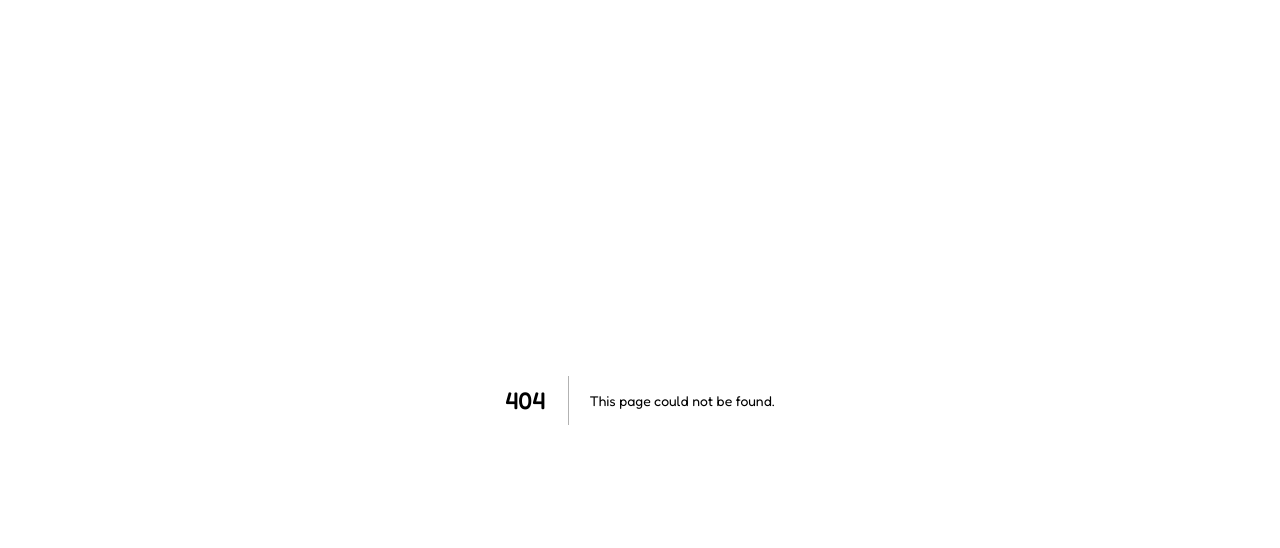
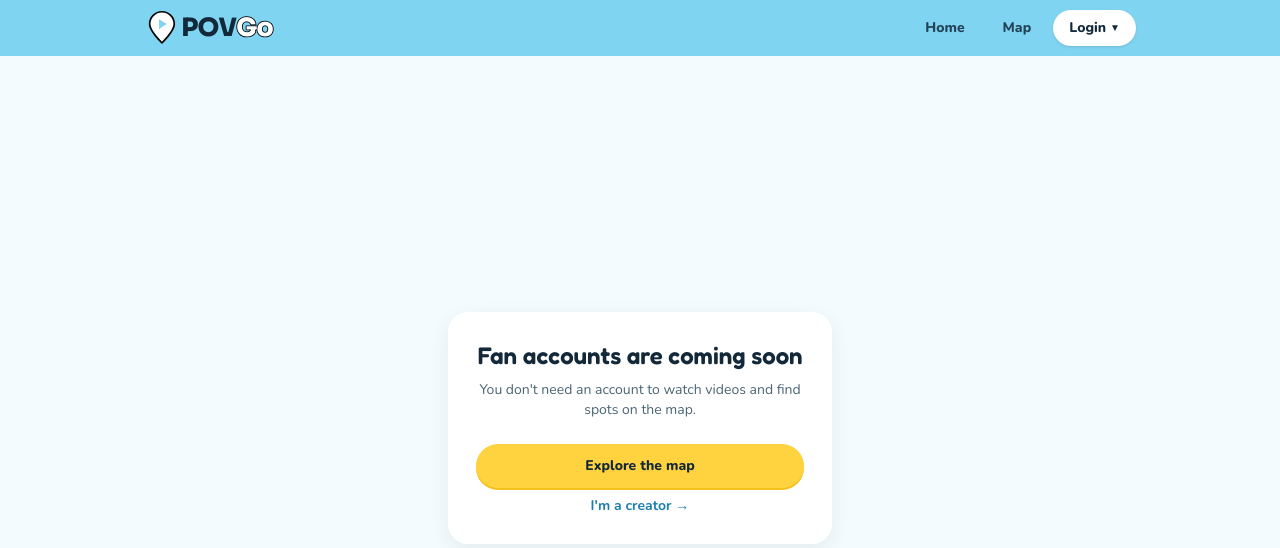
Before and after one commit to enovaenters-hash/pinnr-creator, a Next.js app: page /fan in a window 1280 px wide. Before the commit this address had no page. Shown: the top 548 px of the page. Built offline with nearby package versions, Linux system fonts and the light colour scheme.

Commit message:
Fan login placeholder page

```diff
--- /dev/null
+++ b/app/fan/page.tsx
@@ -0,0 +1,21 @@
+import Link from 'next/link';
+import SiteNav from '@/components/SiteNav';
+
+/** Fan login placeholder until fan accounts exist. */
+export default function FanLoginPage() {
+  return (
+    <>
+      <SiteNav active="login" />
+      <main className="flex-1 flex items-center justify-center px-4 py-12 bg-cloud">
+        <div className="card p-7 w-full max-w-sm text-center">
+          <h1 className="text-2xl font-semibold text-ink">Fan accounts are coming soon</h1>
+          <p className="text-sm text-gray-600 mt-2">You don&apos;t need an account to watch videos and find spots on the map.</p>
+          <div className="mt-6 grid gap-2">
+            <Link href="/map" className="btn-sun py-3 text-sm">Explore the map</Link>
+            <Link href="/dashboard" className="text-sm font-bold text-glacier hover:underline">I&apos;m a creator →</Link>
+          </div>
+        </div>
+      </main>
+    </>
+  );
+}
```
